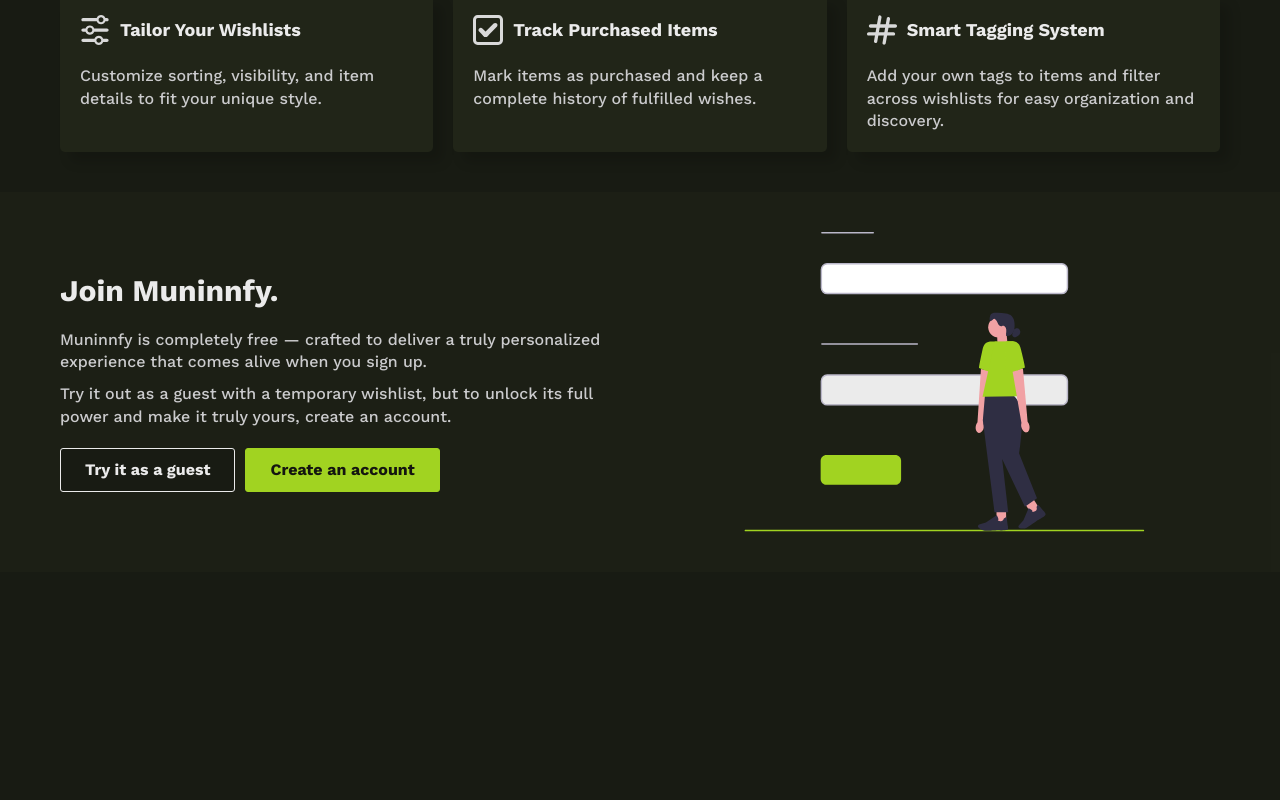
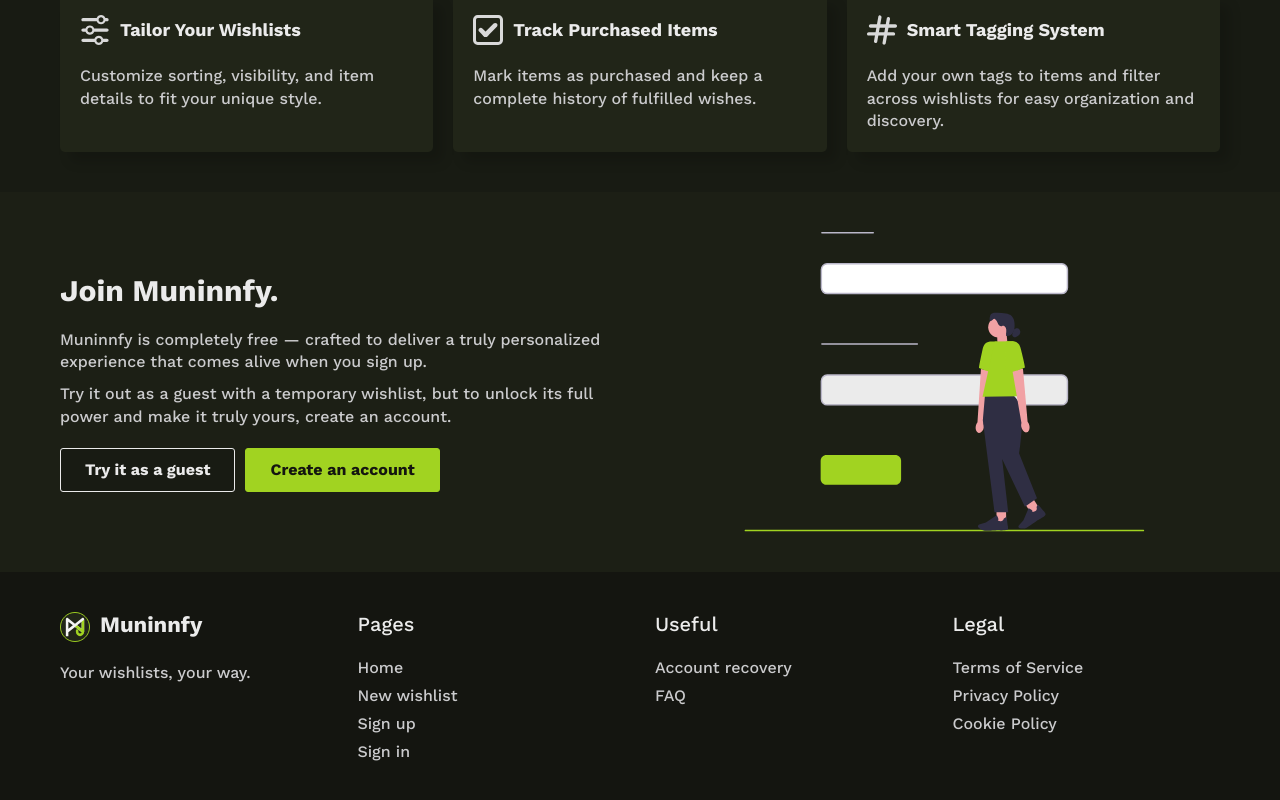
Before and after one commit to coolAppl3/muninnfy, a React (Vite) app in the folder client/: page / in a window 1280 px wide. Shown: the part 918-1718 px from the top of the page. Before the commit the page ends 1490 px from the top, so only its background shows below. Built offline with nearby package versions, Linux system fonts and the light colour scheme.

Commit message:
feat: add Footer component

```diff
--- a/client/src/App.tsx
+++ b/client/src/App.tsx
@@ -2,12 +2,14 @@
 import { Outlet } from 'react-router-dom';
 import './App.css';
 import Navbars from './components/Navbars/Navbars';
+import Footer from './components/Footer/Footer';
 
 export default function App(): JSX.Element {
   return (
     <>
       <Navbars />
       <Outlet />
+      <Footer />
     </>
   );
 }
--- /dev/null
+++ b/client/src/components/Footer/Footer.css
@@ -0,0 +1,19 @@
+@reference '../../index.css';
+
+.footer {
+  @apply bg-dark py-4;
+
+  .links-container {
+    h3 {
+      @apply text-title text-lg font-medium mb-2;
+    }
+
+    .links {
+      @apply text-description font-medium flex flex-col justify-center items-start gap-[4px];
+
+      li {
+        @apply transition-colors hover:text-cta;
+      }
+    }
+  }
+}
--- /dev/null
+++ b/client/src/components/Footer/Footer.tsx
@@ -0,0 +1,81 @@
+import { JSX } from 'react';
+import './Footer.css';
+import Container from '../Container/Container';
+import { NavLink } from 'react-router-dom';
+import Logo from '../../assets/svg/Logo.svg';
+import { Link } from 'react-router-dom';
+
+export default function Footer(): JSX.Element {
+  return (
+    <footer className='footer'>
+      <Container>
+        <div className='footer-container grid grid-cols-1 xs:grid-cols-2 md:grid-cols-4 gap-3'>
+          <div>
+            <Link to='/home'>
+              <div className='w-fit flex justify-start items-start gap-1 mb-1 xs:mb-2'>
+                <img
+                  className='w-3 h-3'
+                  src={Logo}
+                />
+                <h4 className='text-title font-bold text-xl'>Muninnfy</h4>
+              </div>
+            </Link>
+
+            <p className='text-description font-medium'>Your wishlists, your way.</p>
+          </div>
+
+          <LinksContainer
+            title='Pages'
+            links={[
+              { title: 'Home', path: '/home' },
+              { title: 'New wishlist', path: '/new-wishlist' },
+              { title: 'Sign up', path: '/sign-up' },
+              { title: 'Sign in', path: '/sign-in' },
+            ]}
+          />
+
+          <LinksContainer
+            title='Useful'
+            links={[
+              { title: 'Account recovery', path: '/account-recovery' },
+              { title: 'FAQ', path: '/faq' },
+            ]}
+          />
+
+          <LinksContainer
+            title='Legal'
+            links={[
+              { title: 'Terms of Service', path: '/terms-of-service' },
+              { title: 'Privacy Policy', path: '/privacy-policy' },
+              { title: 'Cookie Policy', path: '/Cookie-policy' },
+            ]}
+          />
+        </div>
+      </Container>
+    </footer>
+  );
+}
+
+interface LinksContainerProps {
+  title: string;
+  links: {
+    title: string;
+    path: string;
+  }[];
+}
+
+function LinksContainer({ title, links }: LinksContainerProps): JSX.Element {
+  return (
+    <div className='links-container'>
+      <h3>{title}</h3>
+
+      <ul className='links'>
+        {links.map((link) => (
+          <li key={`${link.title}-${link.path}`}>
+            <NavLink to={link.path}>{link.title}</NavLink>
+          </li>
+        ))}
+      </ul>
+    </div>
+  );
+}
```
